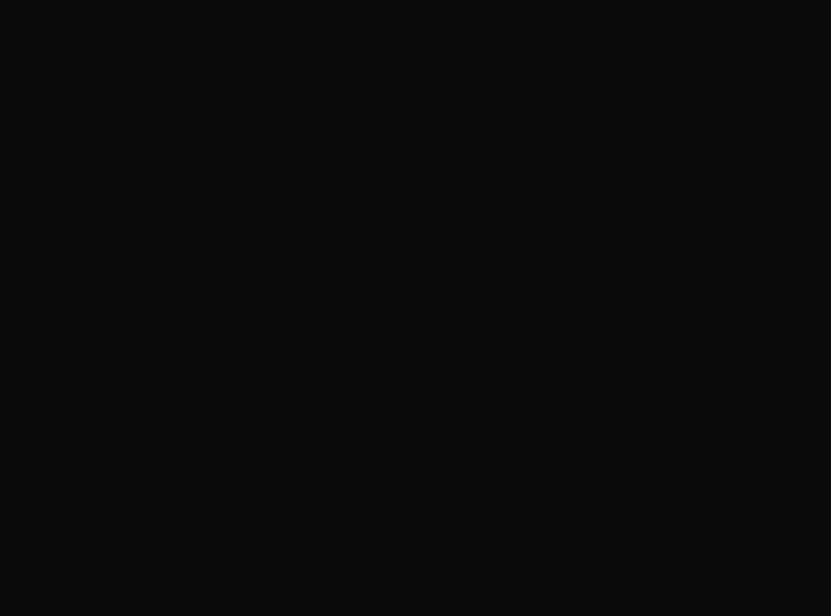
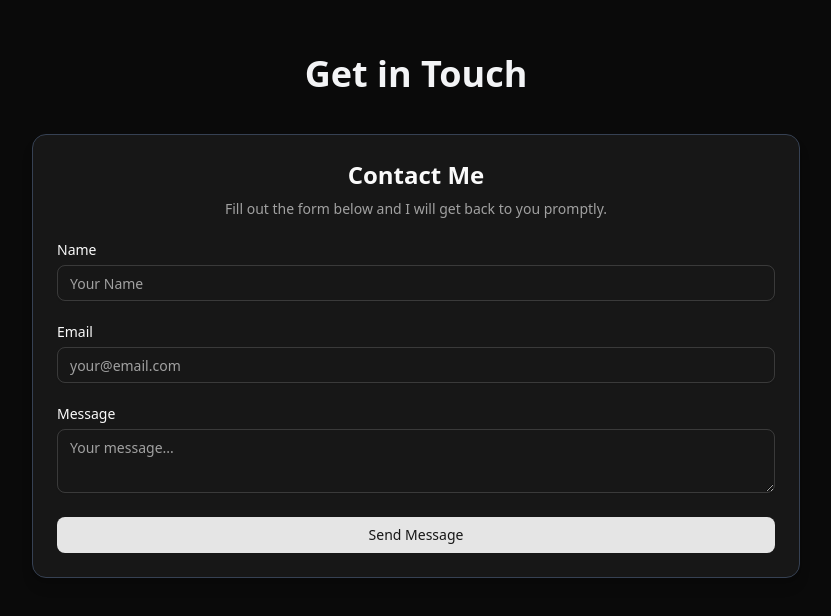
Before and after one commit to KattaGovardhan/portfolio, a Next.js app: page / in a window 1280 px wide. Shown: the part 4178-4794 px from the top of the page, without its empty margins (224-1055 px from the left). Before the commit the page ends 4152 px from the top, so only its background shows below. Built offline with nearby package versions, Linux system fonts and the light colour scheme.

Commit message:
Implemented Contact Form

```diff
--- a/app/page.js
+++ b/app/page.js
@@ -1,4 +1,5 @@
 import About from "@/components/sections/About";
+import Contact from "@/components/sections/Contact";
 import Home from "@/components/sections/Home";
 import Projects from "@/components/sections/Projects";
 import Services from "@/components/sections/Service";
@@ -12,6 +13,7 @@ export default function page() {
       <Skills />
       <Projects />
       <Services />
+      <Contact />
     </section>
   );
 }
--- /dev/null
+++ b/components/sections/Contact.jsx
@@ -0,0 +1,125 @@
+'use client';
+
+import { useState } from "react";
+import { Input } from "@/components/ui/input";
+import { Textarea } from "@/components/ui/textarea";
+import { Button } from "@/components/ui/button";
+import { Label } from "@/components/ui/label";
+import { Card, CardContent, CardHeader, CardTitle, CardDescription } from "@/components/ui/card";
+
+export default function ContactSection() {
+  const [formData, setFormData] = useState({ name: "", email: "", message: "" });
+  const [loading, setLoading] = useState(false);
+  const [success, setSuccess] = useState(null);
+  const [error, setError] = useState(null);
+
+  const handleChange = (e) => {
+    setFormData({ ...formData, [e.target.name]: e.target.value });
+  };
+
+  const handleSubmit = async (e) => {
+    e.preventDefault();
+    setLoading(true);
+    setSuccess(null);
+    setError(null);
+
+    try {
+      const response = await fetch("https://api.web3forms.com/submit", {
+        method: "POST",
+        headers: { "Content-Type": "application/json" },
+        body: JSON.stringify({
+          access_key: process.env.NEXT_PUBLIC_WEB3FORMS_KEY,
+          name: formData.name,
+          email: formData.email,
+          message: formData.message,
+          subject: "New Contact Form Submission",
+        }),
+      });
+
+      const data = await response.json();
+      if (data.success) {
+        setSuccess("Your message has been sent successfully!");
+        setFormData({ name: "", email: "", message: "" });
+      } else {
+        setError("Something went wrong. Please try again later.");
+      }
+    } catch (err) {
+      console.error(err);
+      setError("An unexpected error occurred. Please try again later.");
+    } finally {
+      setLoading(false);
+    }
+  };
+
+  return (
+    <section id="contact" className=" text-gray-100 py-20 px-5 md:px-20">
+      <h2 className="text-4xl font-bold mb-10 text-center">Get in Touch</h2>
+
+      <div className="max-w-3xl mx-auto">
+        <Card className=" shadow-lg border-gray-700 hover:shadow-xl transition-shadow">
+          <CardHeader className="text-center">
+            <CardTitle className="text-2xl">Contact Me</CardTitle>
+            <CardDescription>Fill out the form below and I will get back to you promptly.</CardDescription>
+          </CardHeader>
+
+          <CardContent>
+            <form className="flex flex-col gap-6" onSubmit={handleSubmit}>
+              <div className="flex flex-col gap-2">
+                <Label htmlFor="name">Name</Label>
+                <Input
+                  id="name"
+                  name="name"
+                  type="text"
+                  value={formData.name}
+                  onChange={handleChange}
+                  placeholder="Your Name"
+                  required
+                  className="focus:border-gray-400 focus:ring-gray-400"
+                />
+              </div>
+
+              <div className="flex flex-col gap-2">
+                <Label htmlFor="email">Email</Label>
+                <Input
+                  id="email"
+                  name="email"
+                  type="email"
+                  value={formData.email}
+                  onChange={handleChange}
+                  placeholder="your@email.com"
+                  required
+                  className="focus:border-gray-400 focus:ring-gray-400"
+                />
+              </div>
+
+              <div className="flex flex-col gap-2">
+                <Label htmlFor="message">Message</Label>
+                <Textarea
+                  id="message"
+                  name="message"
+                  value={formData.message}
+                  onChange={handleChange}
+                  placeholder="Your message..."
+                  rows={5}
+                  required
+                  className="focus:border-gray-400 focus:ring-gray-400"
+                />
+              </div>
+
+              <Button
+                type="submit"
+                className="w-full font-medium"
+                disabled={loading}
+              >
+                {loading ? "Sending..." : "Send Message"}
+              </Button>
+
+              {success && <p className="text-green-400 text-center mt-2">{success}</p>}
+              {error && <p className="text-red-500 text-center mt-2">{error}</p>}
+            </form>
+          </CardContent>
+        </Card>
+      </div>
+    </section>
+  );
+}
--- /dev/null
+++ b/components/ui/input.jsx
@@ -0,0 +1,24 @@
+import * as React from "react"
+
+import { cn } from "@/lib/utils"
+
+function Input({
+  className,
+  type,
+  ...props
+}) {
+  return (
+    <input
+      type={type}
+      data-slot="input"
+      className={cn(
+        "file:text-foreground placeholder:text-muted-foreground selection:bg-primary selection:text-primary-foreground dark:bg-input/30 border-input h-9 w-full min-w-0 rounded-md border bg-transparent px-3 py-1 text-base shadow-xs transition-[color,box-shadow] outline-none file:inline-flex file:h-7 file:border-0 file:bg-transparent file:text-sm file:font-medium disabled:pointer-events-none disabled:cursor-not-allowed disabled:opacity-50 md:text-sm",
+        "focus-visible:border-ring focus-visible:ring-ring/50 focus-visible:ring-[3px]",
+        "aria-invalid:ring-destructive/20 dark:aria-invalid:ring-destructive/40 aria-invalid:border-destructive",
+        className
+      )}
+      {...props} />
+  );
+}
+
+export { Input }
--- /dev/null
+++ b/components/ui/label.jsx
@@ -0,0 +1,23 @@
+"use client"
+
+import * as React from "react"
+import * as LabelPrimitive from "@radix-ui/react-label"
+
+import { cn } from "@/lib/utils"
+
+function Label({
+  className,
+  ...props
+}) {
+  return (
+    <LabelPrimitive.Root
+      data-slot="label"
+      className={cn(
+        "flex items-center gap-2 text-sm leading-none font-medium select-none group-data-[disabled=true]:pointer-events-none group-data-[disabled=true]:opacity-50 peer-disabled:cursor-not-allowed peer-disabled:opacity-50",
+        className
+      )}
+      {...props} />
+  );
+}
+
+export { Label }
--- /dev/null
+++ b/components/ui/textarea.jsx
@@ -0,0 +1,20 @@
+import * as React from "react"
+
+import { cn } from "@/lib/utils"
+
+function Textarea({
+  className,
+  ...props
+}) {
+  return (
+    <textarea
+      data-slot="textarea"
+      className={cn(
+        "border-input placeholder:text-muted-foreground focus-visible:border-ring focus-visible:ring-ring/50 aria-invalid:ring-destructive/20 dark:aria-invalid:ring-destructive/40 aria-invalid:border-destructive dark:bg-input/30 flex field-sizing-content min-h-16 w-full rounded-md border bg-transparent px-3 py-2 text-base shadow-xs transition-[color,box-shadow] outline-none focus-visible:ring-[3px] disabled:cursor-not-allowed disabled:opacity-50 md:text-sm",
+        className
+      )}
+      {...props} />
+  );
+}
+
+export { Textarea }
--- a/package.json
+++ b/package.json
@@ -9,6 +9,7 @@
     "lint": "eslint"
   },
   "dependencies": {
+    "@radix-ui/react-label": "^2.1.7",
     "@radix-ui/react-slot": "^1.2.3",
     "class-variance-authority": "^0.7.1",
     "clsx": "^2.1.1",
```
Also changed, not shown: 1 other file (tests, documents, lock files or other folders).
